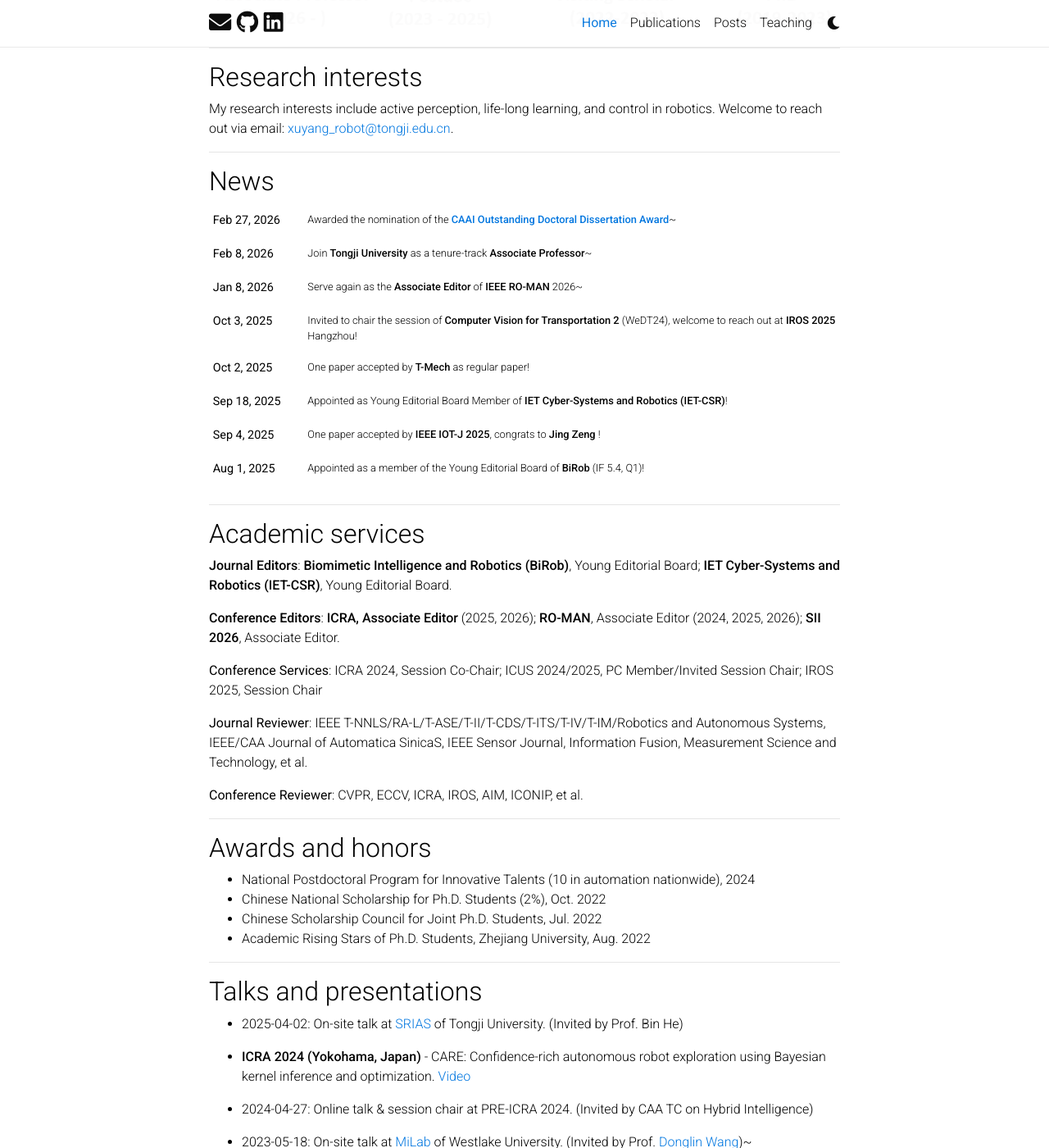
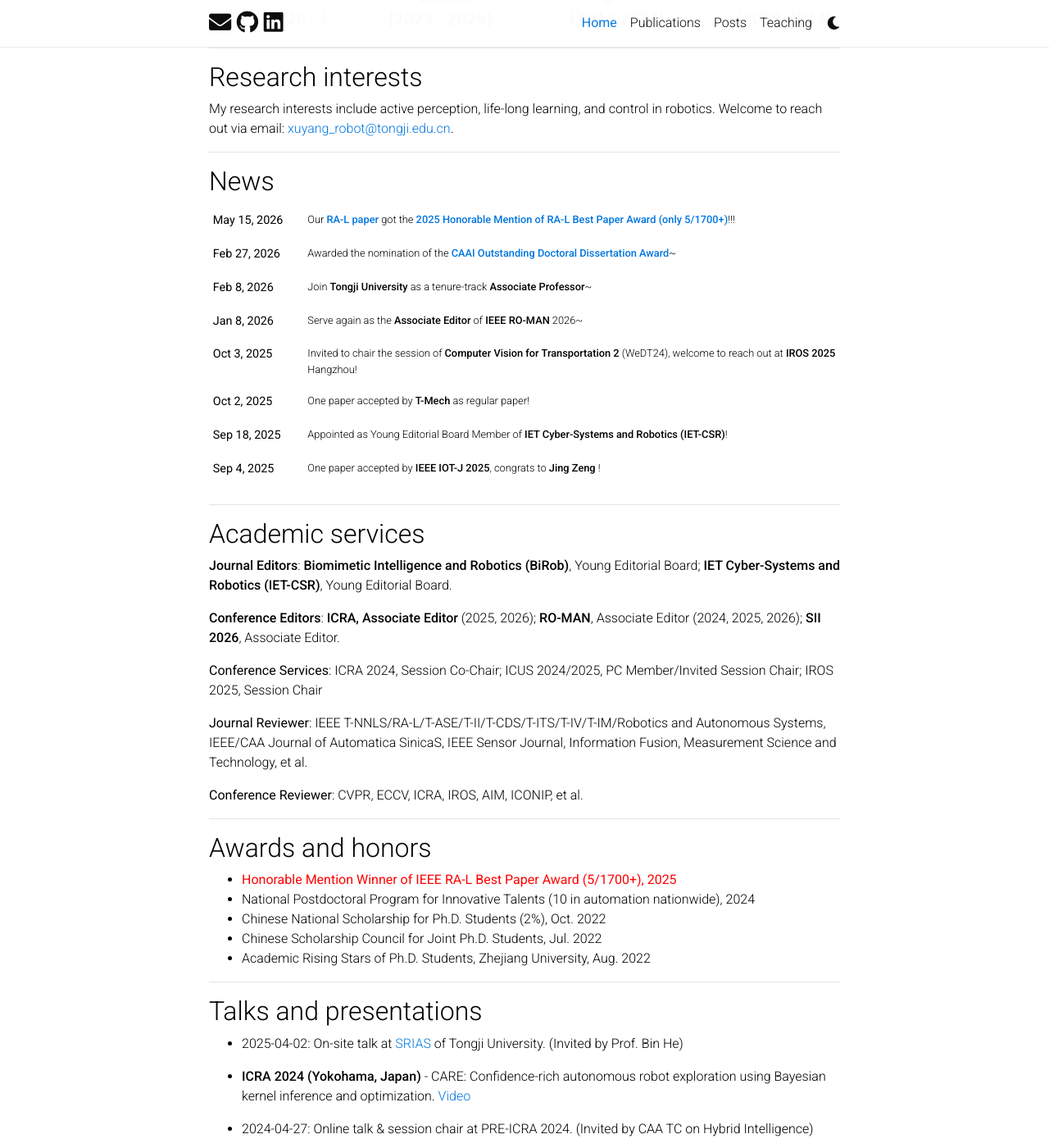
Before and after one commit to Shepherd-Gregory/Shepherd-Gregory.github.io, a Jekyll site: the page built from _pages/about.md, in a window 1280 px wide and 1400 px high, scrolled down 732 px. Shown: the whole window at 82% size. Built offline with Jekyll 4.4.1, drawn with Linux system fonts in a browser that asks for light colours; nearby versions of some CDN libraries; emoji names are drawn with the system emoji font; comment, search, counter and statistics services are not loaded; a style sheet for code colours, icons or effects is not loaded.

Commit message:
ralaward

```diff
--- a/_bibliography/paper.bib
+++ b/_bibliography/paper.bib
@@ -156,7 +156,7 @@
 @Article{zeng2025multi,
   author   = {Zeng, Jing and Ye<sup>#</sup>, Qi and Liu, Tianle and Xu, Yang and Li, Jin and Xu, Jinming and Li, Liang and Chen, Jiming},
   journal  = {IEEE Robotics and Automation Letters},
-  title    = {Multi-robot autonomous 3D reconstruction using Gaussian splatting with Semantic guidance},
+  title    = {Multi-robot autonomous 3D reconstruction using Gaussian splatting with semantic guidance (<b style="color:red;"> 2025 Honorable Mention of RA-L Best Paper Award)},
   year     = {2025},
   number   = {6},
   pages    = {5617--5624},
--- a/_pages/about.md
+++ b/_pages/about.md
@@ -63,6 +63,7 @@ My research interests include active perception, life-long learning, and control
 
 <h2>Awards and honors</h2>
 
+- <b style="color:red;"> Honorable Mention Winner of IEEE RA-L Best Paper Award (5/1700+), 2025</b>
 - National Postdoctoral Program for Innovative Talents (10 in automation nationwide), 2024
 - Chinese National Scholarship for Ph.D. Students (2%), Oct. 2022
 - Chinese Scholarship Council for Joint Ph.D. Students, Jul. 2022
@@ -92,5 +93,4 @@ My research interests include active perception, life-long learning, and control
 - PI, China Postdoctoral Innovation Talents Support Program, 2024 -2025
 - PI, China Postdoctoral Science Foundation General Project, 2024 -2025
 - Participant, National Key Research and Development Program of China, Key project, 2025-2028
-- Participant, NSFC, Key International (Regional) Joint Research
-Program, 2026-2030
+- Participant, NSFC, Key International (Regional) Joint Research Program, 2026-2030
```
Also changed, not shown: _news/20260515_RAL award.md (added, +7 -0 lines).
